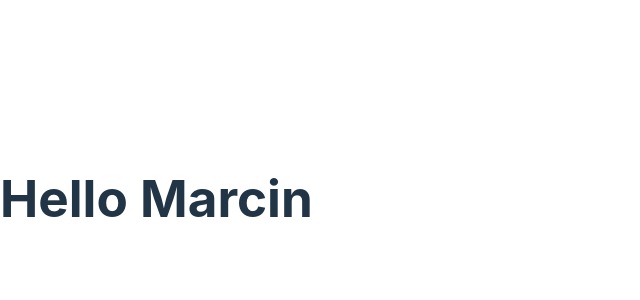
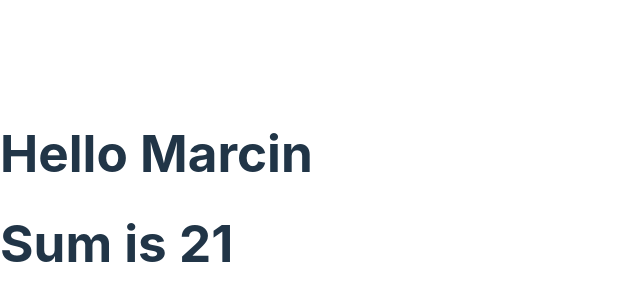
Before and after one commit to RafalG1991/vite-project, a React (Vite) app: page / in a window 1280 px wide. Shown: the part 202-502 px from the top of the page, without its empty margins (0-640 px from the left). Built offline with nearby package versions, Linux system fonts and the light colour scheme.

Commit message:
added new ManyValues component with props interface

```diff
--- /dev/null
+++ b/src/ManyValues.tsx
@@ -0,0 +1,15 @@
+interface Props {
+  first: number;
+  second: number;
+  third: number;
+  fourth: number;
+  fifth: number;
+  sixth: number;
+}
+
+const ManyValues = (props: Props) => {
+  const sum = props.first + props.second + props.third + props.fourth + props.fifth + props.sixth;
+  return <h1>Sum is {sum}</h1>
+}
+
+export {ManyValues};
--- a/src/main.tsx
+++ b/src/main.tsx
@@ -2,9 +2,11 @@ import React from 'react';
 import ReactDOM from 'react-dom/client';
 import './index.css';
 import {Hello} from "./Hello.tsx";
+import {ManyValues} from "./ManyValues.tsx";
 
 ReactDOM.createRoot(document.getElementById('root')!).render(
   <React.StrictMode>
-   <Hello name='Marcin' />
+    <Hello name='Marcin' />
+    <ManyValues first={1} second={2} third={3} fourth={4} fifth={5} sixth={6}/>
   </React.StrictMode>
 )
```
